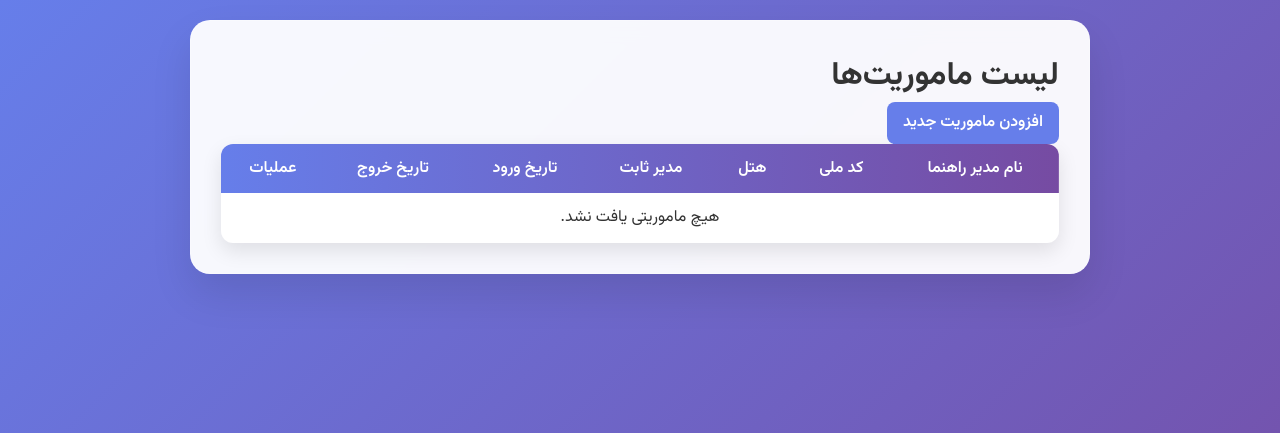
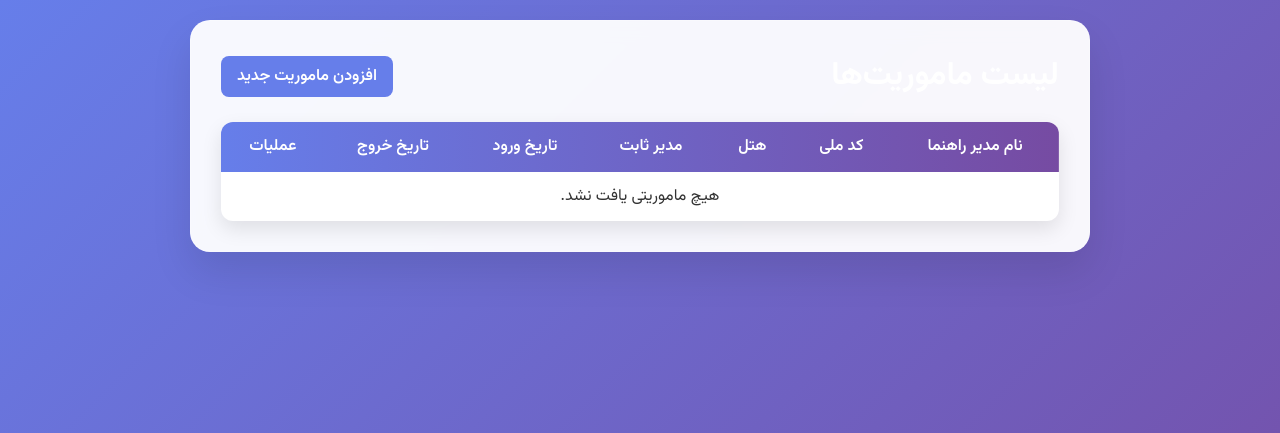
Before and after one commit to mirahmadian/atabat, a Flask app: page /admin in a window 1280 px wide. Shown: the top 433 px of the page. Run offline with Flask 3, Linux system fonts and the light colour scheme; data that the repository does not hold is empty; some libraries are stand-ins or nearby versions.

Commit message:
Update admin_index.html

```diff
--- a/templates/admin_index.html
+++ b/templates/admin_index.html
@@ -1,13 +1,14 @@
 {% extends 'admin_layout.html' %}
 
 {% block content %}
-  <div class="d-flex justify-content-between align-items-center mb-4">
-    <h1 class="display-5">لیست ماموریت‌ها</h1>
+  <div class="page-header">
+    <h1>لیست ماموریت‌ها</h1>
     <a href="{{ url_for('admin_add') }}" class="btn btn-primary">افزودن ماموریت جدید</a>
   </div>
+
   <div class="table-responsive">
     <table class="table table-striped table-hover table-bordered">
-      <thead class="table-dark">
+      <thead>
         <tr>
           <th>نام مدیر راهنما</th>
           <th>کد ملی</th>
@@ -15,7 +16,7 @@
           <th>مدیر ثابت</th>
           <th>تاریخ ورود</th>
           <th>تاریخ خروج</th>
-          <th class="text-center">عملیات</th>
+          <th>عملیات</th>
         </tr>
       </thead>
       <tbody>
@@ -29,9 +30,13 @@
             <td>{{ assignment['exit_date'] }}</td>
             <td>
               <div class="d-flex gap-2 justify-content-center">
-                <a href="{{ url_for('admin_edit', id=assignment['id']) }}" class="btn btn-sm btn-warning">ویرایش</a>
+                <a href="{{ url_for('admin_edit', id=assignment['id']) }}" class="btn btn-sm btn-warning" title="ویرایش">
+                  <i class="fa-solid fa-pen-to-square"></i>
+                </a>
                 <form action="{{ url_for('admin_delete', id=assignment['id']) }}" method="post" onsubmit="return confirm('آیا از حذف این ردیف مطمئن هستید؟');" style="display: inline;">
-                  <input type="submit" value="حذف" class="btn btn-sm btn-danger">
+                  <button type="submit" class="btn btn-sm btn-danger" title="حذف">
+                    <i class="fa-solid fa-trash"></i>
+                  </button>
                 </form>
               </div>
             </td>
```
